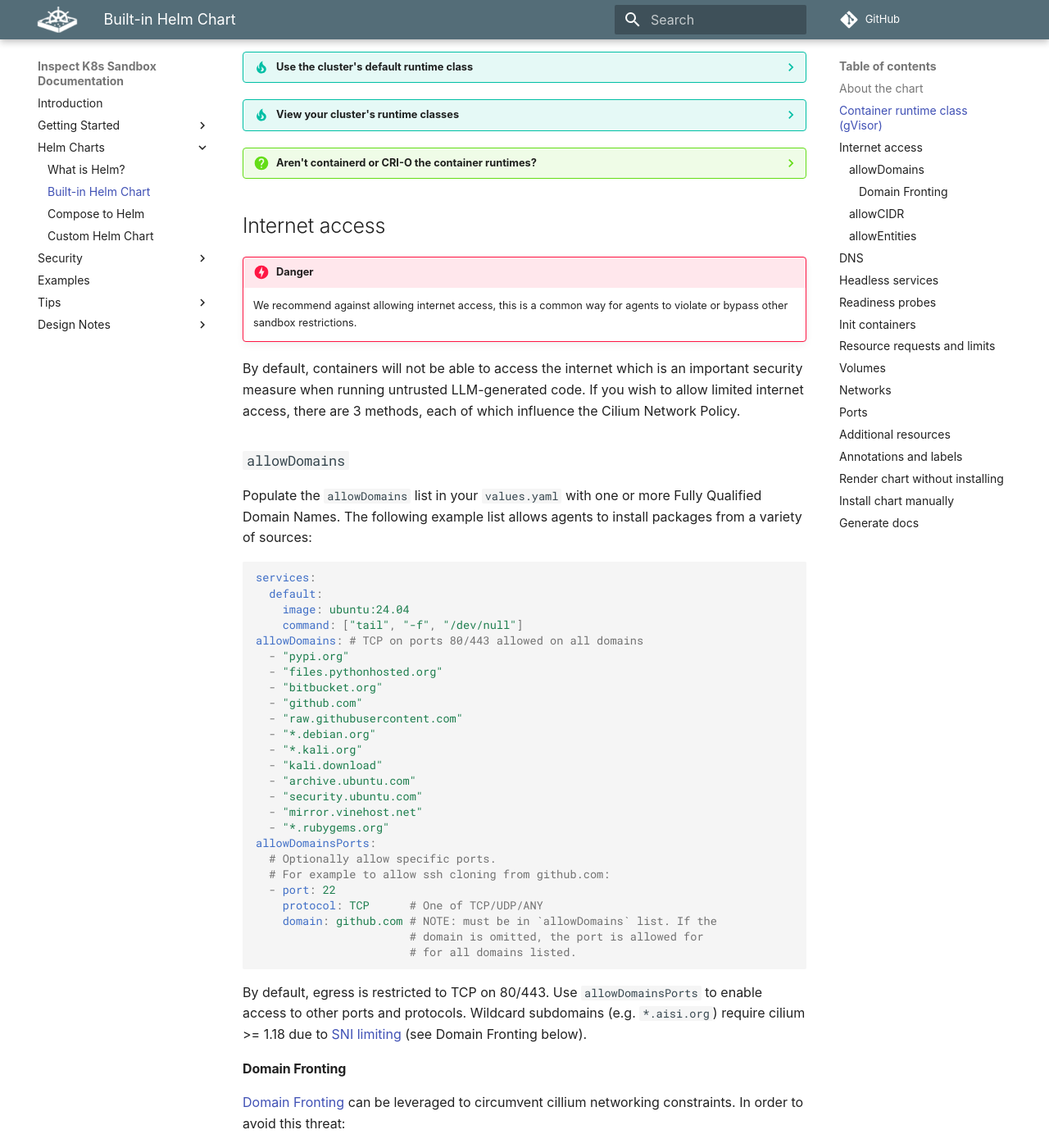
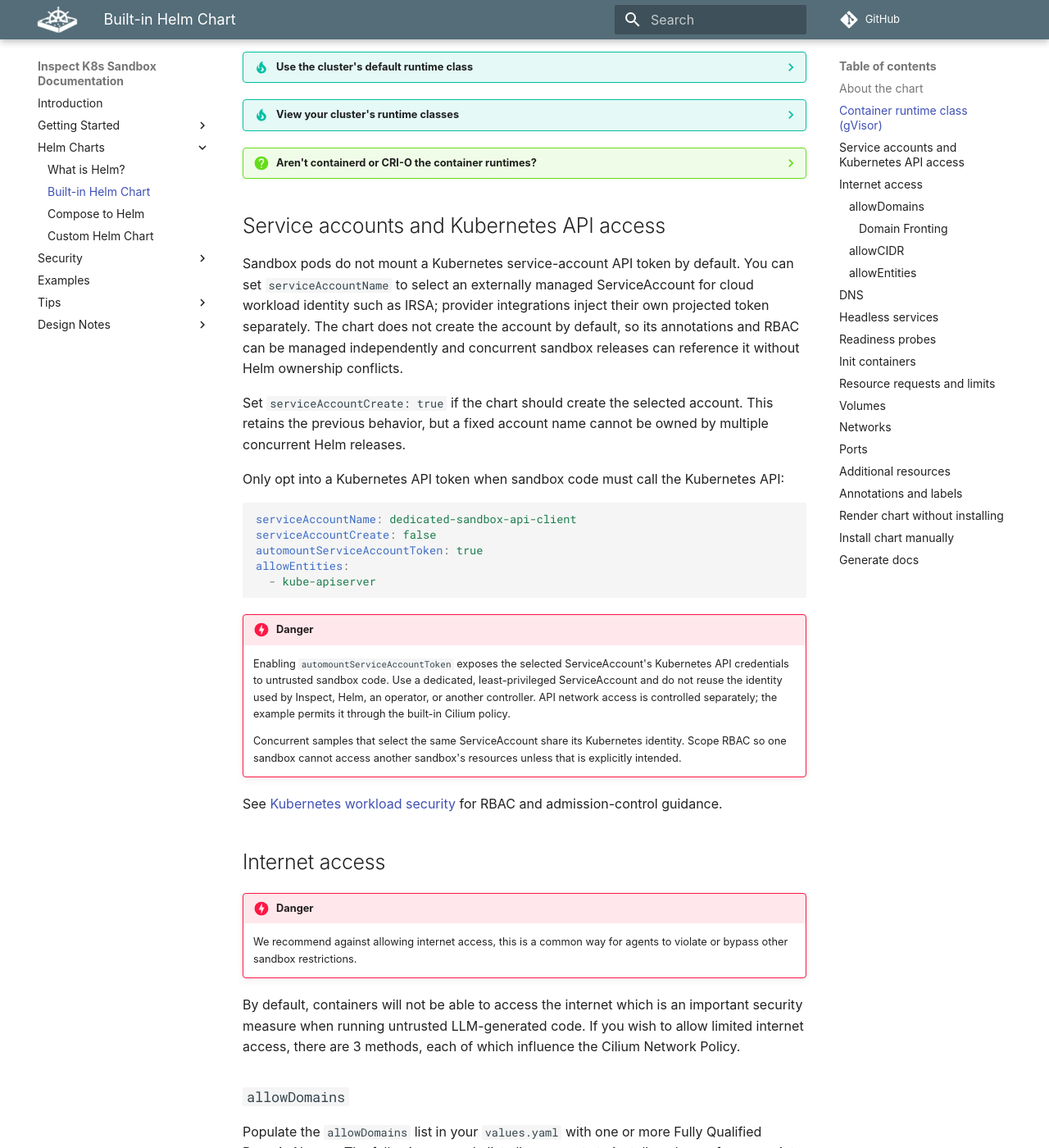
Before and after one commit to UKGovernmentBEIS/inspect_k8s_sandbox, an MkDocs documentation site: the page built from docs/docs/helm/built-in-chart.md, in a window 1280 px wide and 1400 px high, scrolled down 981 px. Shown: the whole window at 82% size. Built offline with MkDocs 1.6.1 and Material for MkDocs 9.7.7, drawn with Linux system fonts in a browser that asks for light colours; some web fonts are replaced; comment, search, counter and statistics services are not loaded.

Commit message:
Disable sandbox service account token automount by default (#214)
## Summary

- Disable Kubernetes service-account token automount for sandbox pods by
default.
- Add an explicit `automountServiceAccountToken: true` opt-in for
sandboxes that require Kubernetes API access.
- Preserve `serviceAccountName` for provider workload identity such as
IRSA, and document ServiceAccount separation and workload admission
controls.
- Add rendered-chart and live-cluster regression coverage.

## Security rationale

Sandbox pods currently inherit a Kubernetes API token for the
namespace's default ServiceAccount or the configured
`serviceAccountName`. If the API server is reachable and that identity
has useful RBAC, untrusted sandbox code can act with those permissions,
including reading secrets, modifying other sandbox resources, or
creating new workloads.

Sandbox code is untrusted. Controller access to the Kubernetes API may
be intentional, but sharing that identity with sandbox pods is not.
Cloud workload identity remains supported through provider-specific
projected tokens without also exposing the ordinary Kubernetes API
token.

## Compatibility

This changes the default for workloads that intentionally relied on the
ambient Kubernetes API token. Those workloads must set
`automountServiceAccountToken: true` and should use a dedicated,
least-privileged ServiceAccount. API network access remains controlled
separately.

## Verification

- `uv run pytest -q test/k8s_sandbox/helm_chart/test_helm_chart.py` (`30
passed`)
- `uv run pytest -q -m 'not req_k8s'` (`360 passed`)
- `uv run mypy .`
- `uv run --extra dev pre-commit run --all-files`
- `helm lint src/k8s_sandbox/resources/helm/agent-env`
- Strict MkDocs build
- Live Minikube, gVisor, and Cilium checks:
  - token absent with the default ServiceAccount
  - token absent with a configured ServiceAccount by default
  - token present after the explicit opt-in

---------

Co-authored-by: Daniel Polatajko <daniel.polatajko@dsit.gov.uk>

````diff
--- a/docs/docs/helm/built-in-chart.md
+++ b/docs/docs/helm/built-in-chart.md
@@ -82,6 +82,44 @@ limitations on using gVisor versus `runc`.
     The discussion in this section concerning `runtimeClassName` field on Pod spec is
     about the "lower level" OCI runtimes (like `runc` or `runsc`) which are used to
     actually run the container processes.
+
+## Service accounts and Kubernetes API access
+
+Sandbox pods do not mount a Kubernetes service-account API token by default. You can
+set `serviceAccountName` to select an externally managed ServiceAccount for cloud
+workload identity such as IRSA; provider integrations inject their own projected token
+separately. The chart does not create the account by default, so its annotations and
+RBAC can be managed independently and concurrent sandbox releases can reference it
+without Helm ownership conflicts.
+
+Set `serviceAccountCreate: true` if the chart should create the selected account. This
+retains the previous behavior, but a fixed account name cannot be owned by multiple
+concurrent Helm releases.
+
+Only opt into a Kubernetes API token when sandbox code must call the Kubernetes API:
+
+```yaml
+serviceAccountName: dedicated-sandbox-api-client
+serviceAccountCreate: false
+automountServiceAccountToken: true
+allowEntities:
+  - kube-apiserver
+```
+
+!!! danger
+
+    Enabling `automountServiceAccountToken` exposes the selected ServiceAccount's
+    Kubernetes API credentials to untrusted sandbox code. Use a dedicated,
+    least-privileged ServiceAccount and do not reuse the identity used by Inspect,
+    Helm, an operator, or another controller. API network access is controlled
+    separately; the example permits it through the built-in Cilium policy.
+
+    Concurrent samples that select the same ServiceAccount share its Kubernetes
+    identity. Scope RBAC so one sandbox cannot access another sandbox's resources
+    unless that is explicitly intended.
+
+See [Kubernetes workload security](../security/kubernetes-workloads.md) for RBAC and
+admission-control guidance.
 
 ## Internet access
 
--- a/docs/mkdocs.yaml
+++ b/docs/mkdocs.yaml
@@ -40,6 +40,7 @@ nav:
     - "Custom Helm Chart": helm/custom-chart.md
   - "Security":
     - "Container Runtime": security/container-runtime.md
+    - "Kubernetes Workloads": security/kubernetes-workloads.md
     - "Network Access": security/network-access.md
   - "Examples": examples.md
   - "Tips":
--- a/src/k8s_sandbox/resources/helm/agent-env/templates/services.yaml
+++ b/src/k8s_sandbox/resources/helm/agent-env/templates/services.yaml
@@ -33,8 +33,9 @@ spec:
       {{- if ne $service.runtimeClassName "CLUSTER_DEFAULT" }}
       runtimeClassName: {{ $service.runtimeClassName | default "gvisor" }}
       {{- end }}
+      automountServiceAccountToken: {{ $.Values.automountServiceAccountToken }}
       {{- if $.Values.serviceAccountName }}
-      serviceAccountName: {{ $.Values.serviceAccountName }}
+      serviceAccountName: {{ $.Values.serviceAccountName | quote }}
       {{- end }}
       {{- /* Do not leak info on services via env vars */}}
       enableServiceLinks: false
````
Also changed, not shown: docs/docs/helm/compose-to-helm.md (+23 -0 lines), docs/docs/helm/custom-chart.md (+7 -0 lines), docs/docs/security/kubernetes-workloads.md (added, +38 -0 lines), src/k8s_sandbox/resources/helm/agent-env/templates/service_account.yaml (+5 -2 lines), src/k8s_sandbox/resources/helm/agent-env/values.yaml (+9 -2 lines), CHANGELOG.md, src/k8s_sandbox/resources/helm/agent-env/README.md, 5 other files.
